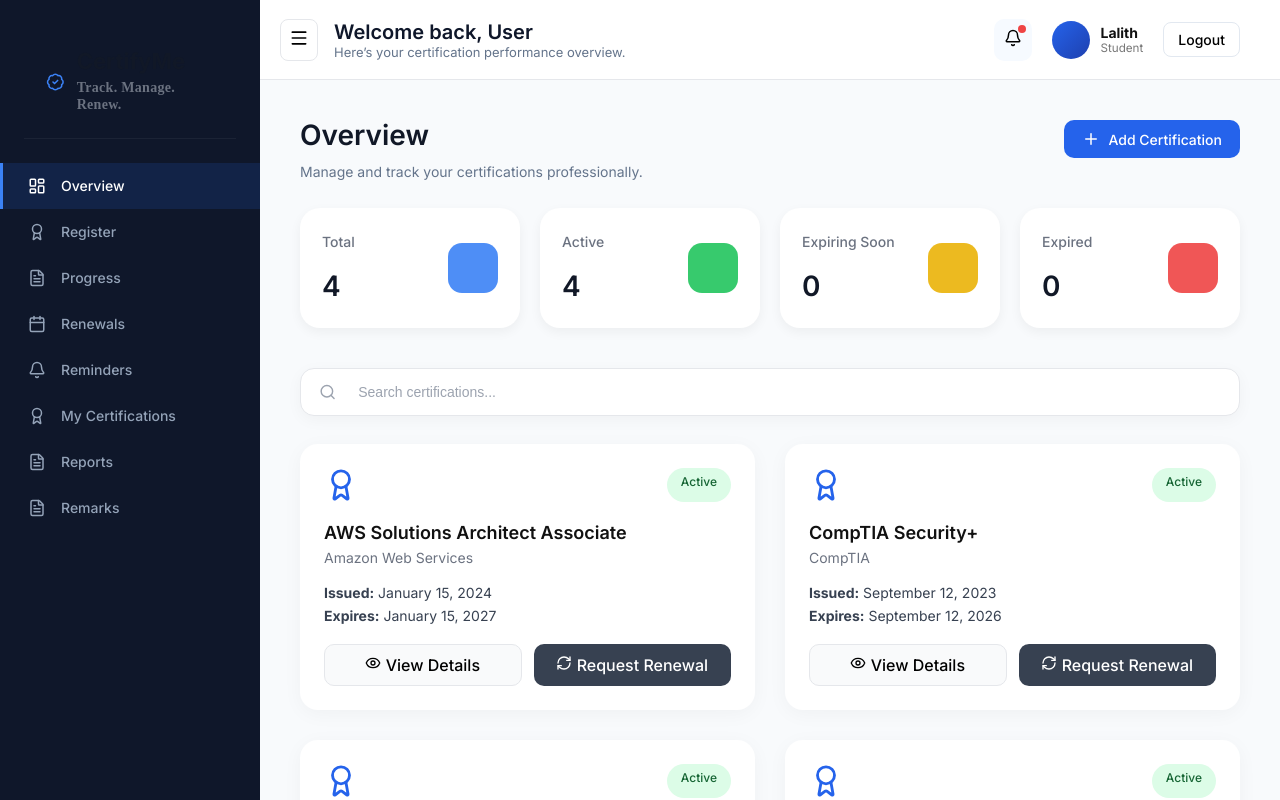
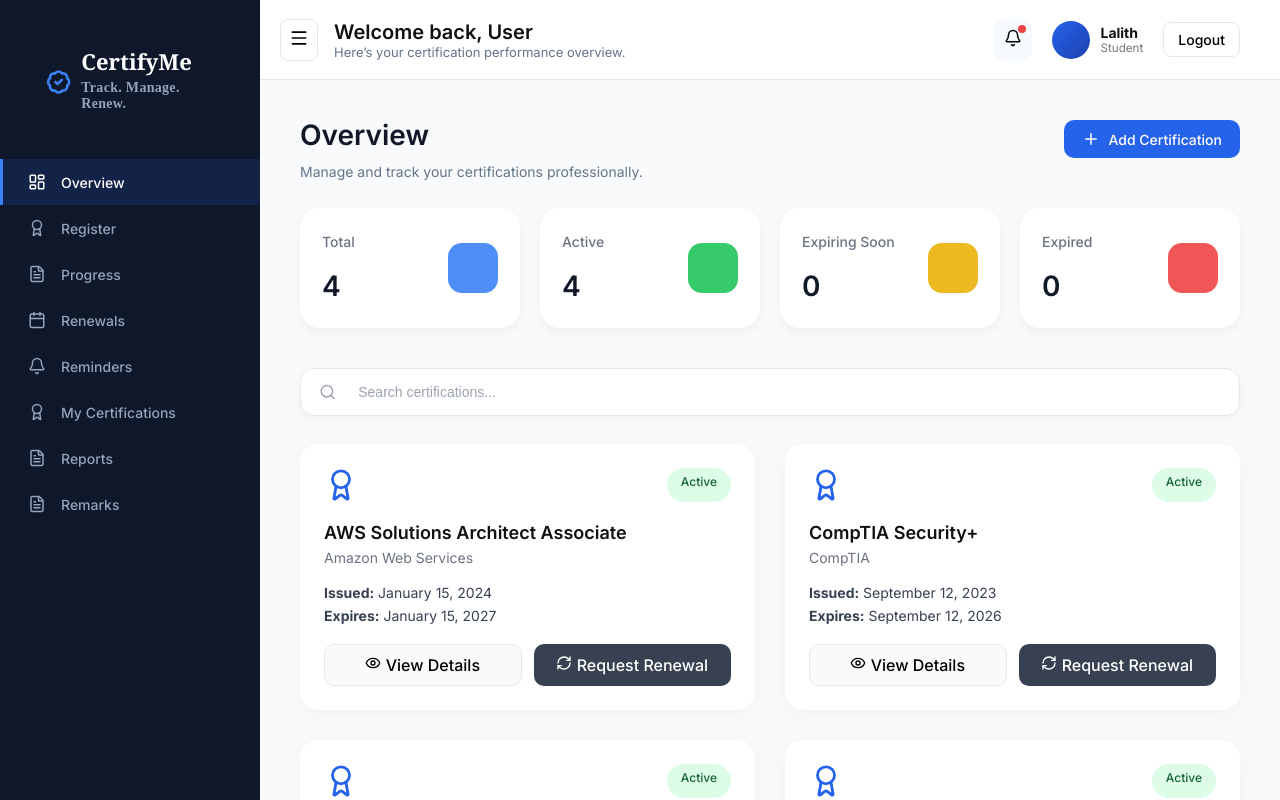
Before and after one commit to lalithdev/CertifyMe-Certification-Tracking-Platform, a React (Vite) app: page /login in a window 1280 px wide. Both pictures are taken after typing "name@example.com", "Sample123" into the empty fields and a click on the button "Log in". Built offline with nearby package versions, Linux system fonts and the light colour scheme.

Commit message:
Sidebar icon repaired

```diff
--- a/src/layouts/DashboardLayout.css
+++ b/src/layouts/DashboardLayout.css
@@ -32,11 +32,15 @@ body {
 .sidebar-top {
   display: flex;
   align-items: center;
+
+  padding: 40px 28px 30px 28px;
   justify-content: space-between;
   padding: 24px; /* upgraded from 20px */
 }
 
 .sidebar-brand {
+  align-items: flex-start;
+  padding: 24px 22px;
   display: flex;
   align-items: center;
   gap: 10px;
@@ -132,14 +136,6 @@ body {
 
 /* Sidebar Brand Styling */
 
-.sidebar-brand {
-  padding: 24px 22px;
-  display: flex;
-  align-items: flex-start;
-  gap: 10px;
-  border-bottom: 1px solid rgba(255,255,255,0.05);
-}
-
 .sidebar-brand svg {
   color: #3b82f6;
   margin-top: 4px;
@@ -147,7 +143,11 @@ body {
 
 
 
-
+.brand-icon {
+  display: flex;
+  align-items: center;
+  justify-content: center;
+}
 .brand-tagline {
   font-size: 12px;
   font-family: 'Times New Roman', Times, serif;
@@ -156,16 +156,11 @@ body {
   letter-spacing: 0.3px;
 }
 
-.sidebar-brand svg {
-  color: #3b82f6;
-  margin-top: 3px;
-}
 
 .brand-text {
   display: flex;
   flex-direction: column;
   line-height: 1.1;
-  opacity: 200%;
   color: #ffffff;
 }
 .brand-name {
@@ -207,18 +202,7 @@ body {
   display: flex;
   flex-direction: column;
 }
-.sidebar-brand {
-  display: flex;
-  align-items: center;
-  gap: 12px;
-}
 
-.brand-text {
-  display: flex;
-  flex-direction: column;
-  line-height: 1.2;
-  color: #ffffff;
-}
 .brand-logo {
   width: 40px;
   height: 40px;
@@ -234,20 +218,9 @@ body {
   box-shadow: 0 6px 16px rgba(37,99,235,0.4);
 }
 
-.brand-name {
-  font-size: 18px;
-  font-weight: 600;
-  color: white;
-}
 
-.brand-tagline {
-  font-size: 11px;
-  color: #94a3b8 ;
-}
 
-.sidebar-brand svg {
-  color: #3b82f6;
-}
+
 
 /* Nav items (dark theme upgrade applied) */
 
@@ -313,7 +286,6 @@ body {
 .header-left h2 {
   font-size: 20px;      /* upgraded (was 22px/28px earlier) */
   font-weight: 600;
-  color: #0f172a;
   margin: 0;
 }
 
@@ -1127,3 +1099,16 @@ body {
   color: #6b7280;
   font-style: italic;
 }
+
+.sidebar,
+.sidebar * {
+  opacity: 1 !important;
+  filter: none !important;
+}
+.brand-name {
+  font-family:Georgia, 'Times New Roman', Times, serif;
+  color: #ffffff !important;
+}
+.brand-tagline {
+  color: #94a3b8 !important;
+}
--- a/src/layouts/DashboardLayout.jsx
+++ b/src/layouts/DashboardLayout.jsx
@@ -34,7 +34,7 @@ function DashboardLayout() {
       <aside className={`sidebar ${collapsed ? "collapsed" : ""}`}>
         <div className="sidebar-top">
         <div className="sidebar-brand">
-  <BadgeCheck size={20} strokeWidth={2} />
+  <BadgeCheck size={28} strokeWidth={2.5} />
 
   {!collapsed && (
      <div className="brand-text">
```
